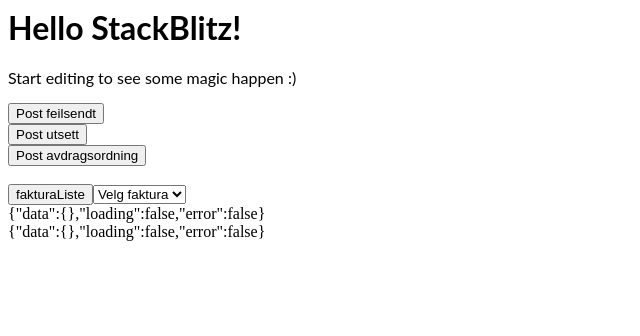
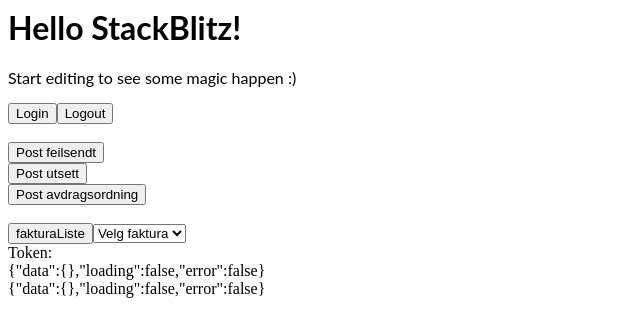
Before and after one commit to magneka/react-mka-genericaxios, a React (Create React App) app: page / in a window 1280 px wide. Shown: the top 336 px of the page, without its empty margins (0-640 px from the left). Built offline with nearby package versions, Linux system fonts and the light colour scheme.

Commit message:
2 files modified, 1 added

```diff
--- a/src/App.js
+++ b/src/App.js
@@ -1,12 +1,14 @@
 import React from "react";
 import "./style.css";
+import axios from 'axios'
 import useAxios from './useAxios'
-//import useAxiosGet from './useAxiosGet'
-import useAxiosPost from './useAxiosPost'
+import useAuth from './useAuth'
 import { ToastContainer } from 'react-toastify';
 import 'react-toastify/dist/ReactToastify.css';
 
 export default function App() {
+
+  const [login, logout, getToken] = useAuth()
 
   const [getFaktura, fakturaState] = useAxios()
   const [postData, postDataState] = useAxios()
@@ -32,8 +34,7 @@
       skyldnerEpost: 'kåre@knall.no',
       skyldnerPnrOrgnr: '1231231233'
     }
-
-    /*
+   /*
     var formData = new FormData();
     formData.append("saksnr", 'S20020')
     formData.append("terminbelop", 100234.50)
@@ -44,10 +45,33 @@
     postData('post', "/api/sak/OpprettAvdragsOrdning", avddata, 'Lag avrdagsordning')
   }
 
+/*
+  const login = () => {
+    const options = {
+      headers: { 'Content-Type': 'application/json' }
+    };
+    axios
+        .post('http://localhost:5000/api/ApiSecurity/auth', {
+        "Username": "magnea@uc.no",
+        "Password": "P@ssw0rd1!"
+      }, options)
+      .then(res => {
+        //setBearerToken(res.data.token)
+        localStorage.setItem('kf.token', res.data.token)
+        console.log(`Token set: ${res.data.token}`)
+        //onFileUpload("F00001", res.data.token)
+      })
+      .catch(error => {
+        console.error(error)
+      })
+  }
+  const logout = () => {localStorage.setItem('kf.token', '')}
+  */
+  const lGetToken = () => {return localStorage.getItem('kf.token')}
+
   const faktLastet = () => {
     return (fakturaState && fakturaState.data && fakturaState.data.result)
   }
-
 
   return (
     <div>
@@ -56,6 +80,9 @@
 
       <h1>Hello StackBlitz!</h1>
       <p>Start editing to see some magic happen :)</p>
+
+      <button onClick={login}>Login</button>
+      <button onClick={logout}>Logout</button><br/><br/>
 
       <button disabled={isLoading()} onClick={postFeilsendt}>Post feilsendt</button><br/>
       <button disabled={isLoading()} onClick={postUtsettSak}>Post utsett</button><br/>
@@ -69,13 +96,10 @@
         )}
       </select>
 
-
-
-       <br/>
-       {JSON.stringify(fakturaState)}
-
-        <br/>
-       {JSON.stringify(postDataState)}
+      <br/>
+      Token: {localStorage.getItem('kf.token')}<br/>
+      {JSON.stringify(fakturaState)}<br/>
+      {JSON.stringify(postDataState)}<br/>
 
 
     </div>
--- a/src/axiosTokenInstance.js
+++ b/src/axiosTokenInstance.js
@@ -7,7 +7,7 @@
 
 axiosTokenInstance.interceptors.request.use(
     config => {
-        const token = "localStorage.getItem('kf.token')"
+        const token = localStorage.getItem('kf.token')
 
         if (token) {
             config.headers["Authorization"] = 'Bearer ' + token;
--- /dev/null
+++ b/src/useAuth.js
@@ -0,0 +1,32 @@
+import axios from 'axios'
+
+const useAuth = (() => {
+
+  const login = (user, password) => {
+
+    const options = {
+      headers: { 'Content-Type': 'application/json' }
+    }
+
+    axios
+        .post('http://localhost:5000/api/ApiSecurity/auth', {
+        "Username": "magnea@uc.no",
+        "Password": "P@ssw0rd1!"
+      }, options)
+      .then(res => {
+        localStorage.setItem('kf.token', res.data.token)
+        console.log(`Token set: ${res.data.token}`)
+      })
+      .catch(error => {
+        console.error(error)
+      })
+  }
+
+  const getToken = () => {() => {return localStorage.getItem('kf.token')}}
+
+  const logout = () => localStorage.setItem('kf.token', '')
+
+  return [login, logout, getToken]
+})
+
+export default useAuth
```
